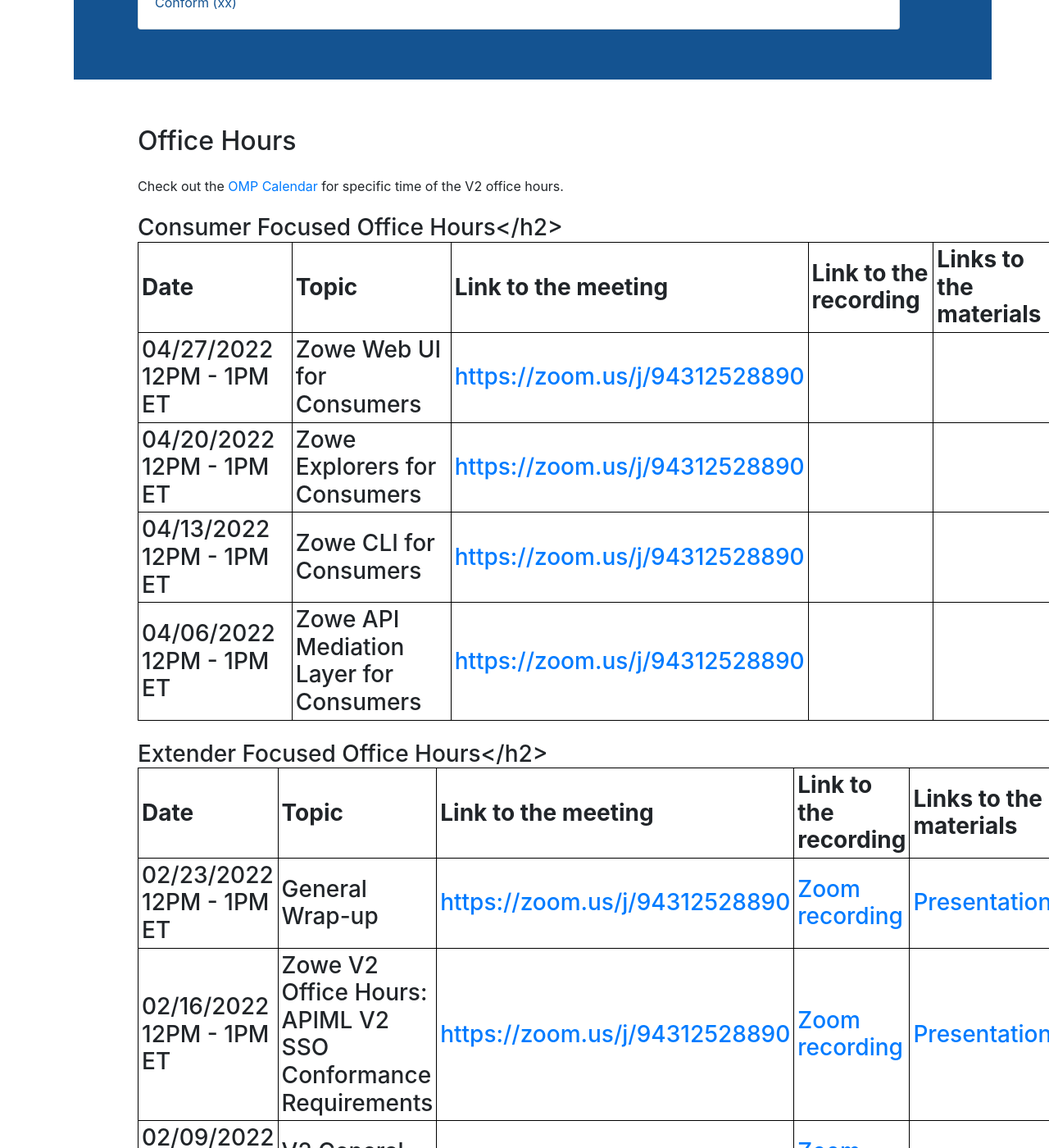
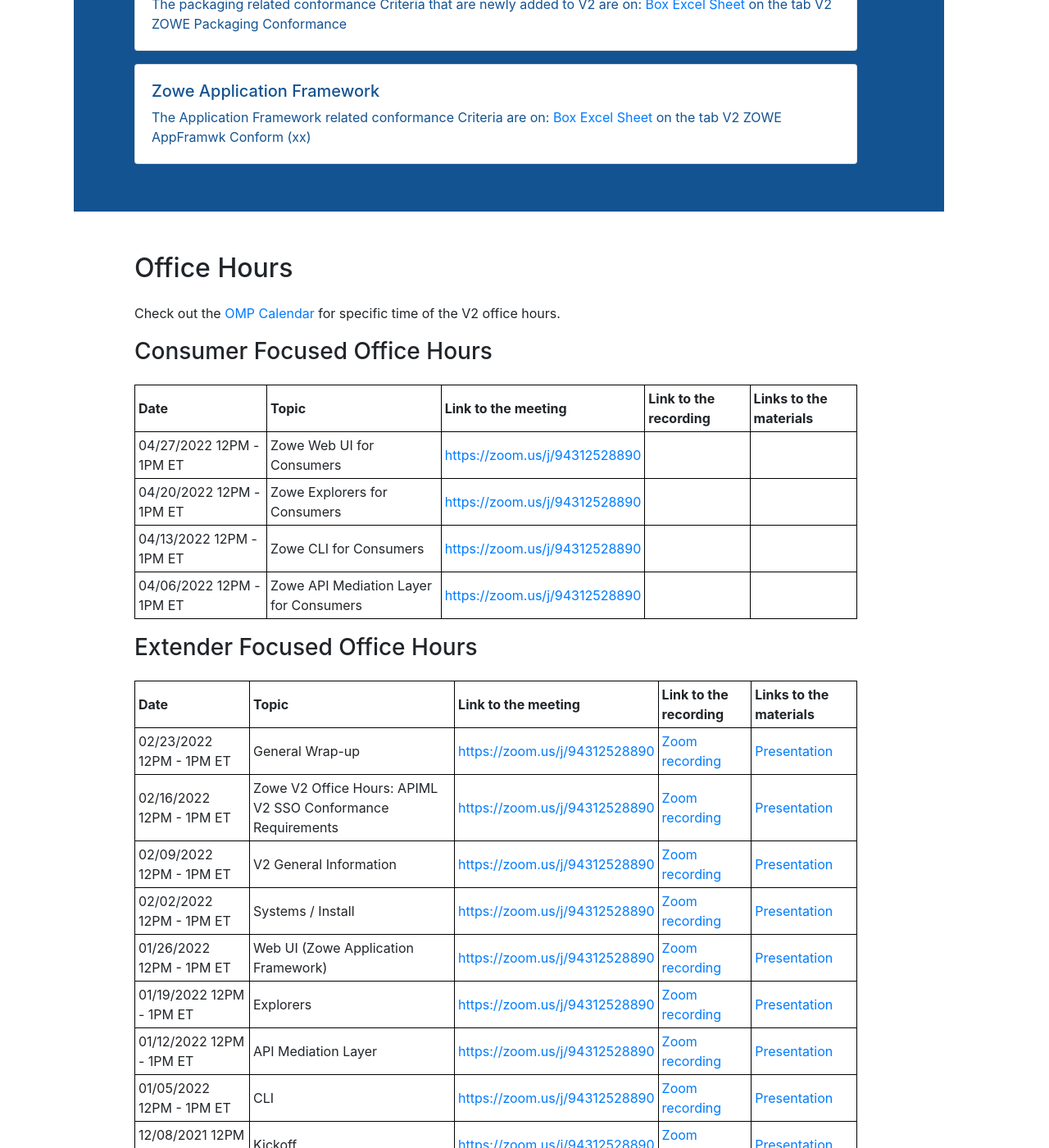
Before and after one commit to zowe/zowe.github.io, a Jekyll site: the page built from vNext.md, in a window 1280 px wide and 1400 px high, scrolled down 7115 px. Shown: the whole window at 82% size. Built offline with Jekyll 4.4.1, drawn with Linux system fonts in a browser that asks for light colours; our own code applies the rules of GitHub Pages for plain Markdown files.

Commit message:
Correct headings
Signed-off-by: Jakub Balhar <jakub.balhar@broadcom.net>

```diff
--- a/vNext.md
+++ b/vNext.md
@@ -400,7 +400,7 @@
   <div id="office-hours">
     <h2 style="margin-bottom: 1.5rem; margin-top: 2%">Office Hours</h2>
     <p>Check out the <a href="https://lists.openmainframeproject.org/g/zowe-dev/calendar">OMP Calendar</a> for specific time of the V2 office hours.</p>
-    <h3 style="margin-bottom: 1.5rem; margin-top: 2%">Consumer Focused Office Hours</h2>
+    <h3 style="margin-bottom: 1.5rem; margin-top: 2%">Consumer Focused Office Hours</h3>
     <table>
     <tr>
     <td><b>Date</b></td>
@@ -438,7 +438,7 @@
       <td></td>
     </tr>
     </table>
-    <h3 style="margin-bottom: 1.5rem; margin-top: 2%">Extender Focused Office Hours</h2>
+    <h3 style="margin-bottom: 1.5rem; margin-top: 2%">Extender Focused Office Hours</h3>
     <table>
     <tr>
     <td><b>Date</b></td>
```
